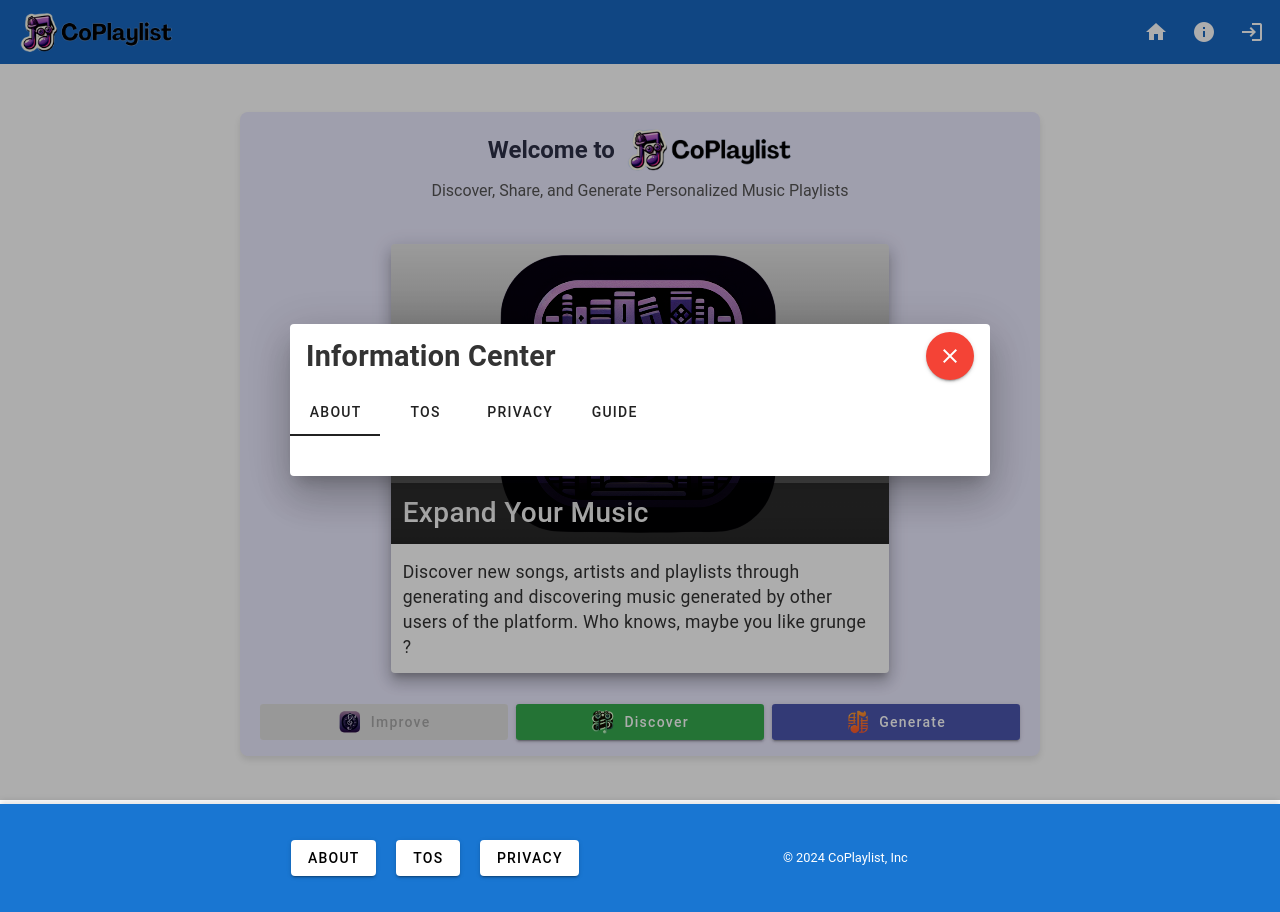
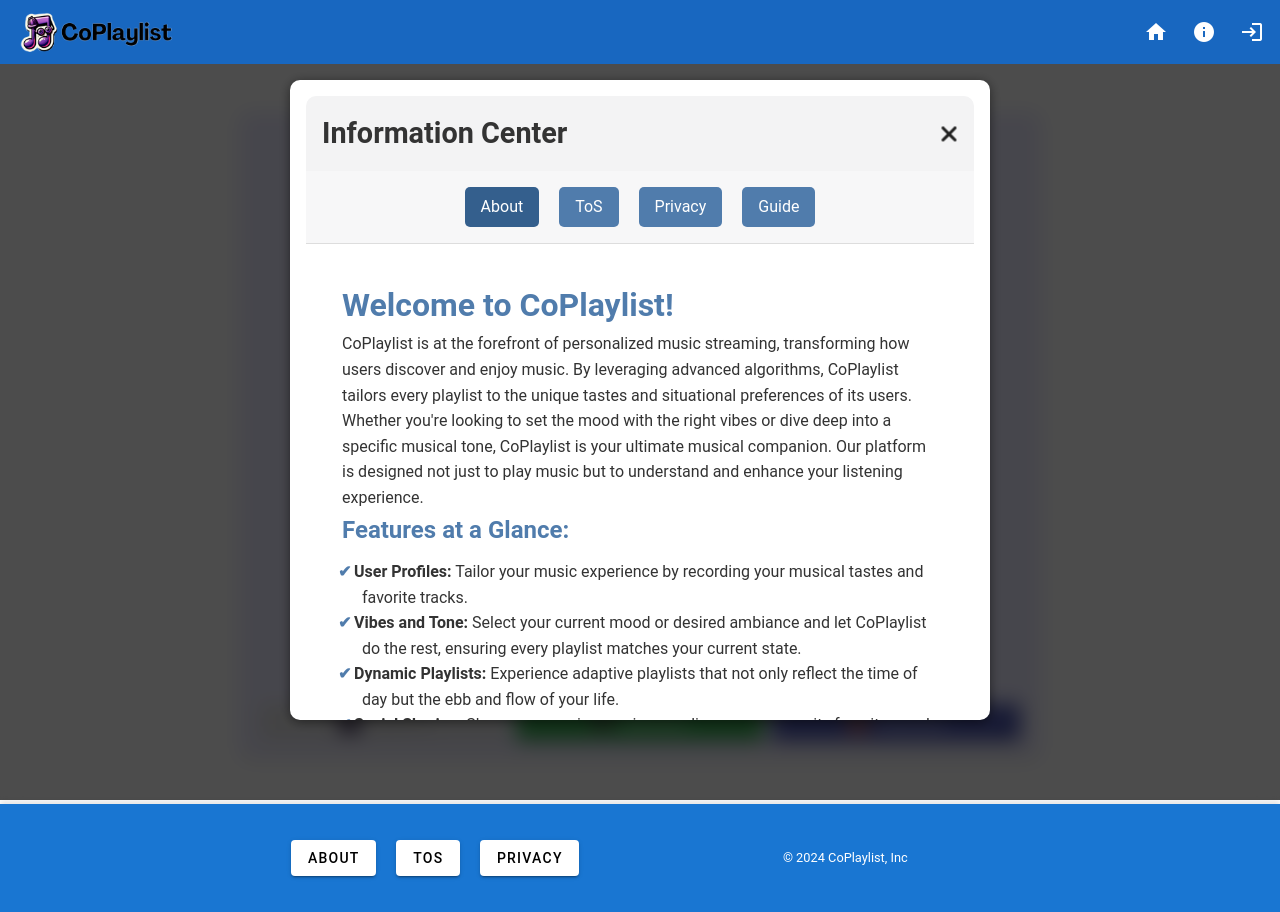
Before and after one commit to WuTangLan1/coplaylist, a Vue app: page / in a window 1280 px wide. Both pictures are taken after a click on the button 1204 px from the left and 32 px from the top of the page. Before the commit the page ends 800 px from the top, so only its background shows below. Built offline with nearby package versions, Linux system fonts and the light colour scheme; no server answers.

Commit message:
merge and push

```diff
--- a/src/components/homeDir/info-section/infoModal.vue
+++ b/src/components/homeDir/info-section/infoModal.vue
@@ -1,6 +1,5 @@
-<!-- src/components/homeDir/infoModal.vue -->
+<!-- src\components\homeDir\infoModal.vue -->
 <script>
-import { ref } from 'vue';
 import AboutSection from './aboutSection.vue';
 import TosSection from './tosSection.vue';
 import PrivacySection from './privacySection.vue';
@@ -14,83 +13,140 @@ export default {
     PrivacySection,
     PromptGuideSection
   },
-  emits: ['closeModal', 'update:currentComponent'],
-  setup(props, { emit }) {
-    const dialog = ref(true);
-    const components = [
-      { name: 'About', component: 'AboutSection' },
-      { name: 'ToS', component: 'TosSection' },
-      { name: 'Privacy', component: 'PrivacySection' },
-      { name: 'Guide', component: 'PromptGuideSection' }
-    ];
-
-    function closeModal() {
-      dialog.value = false;
-      emit('closeModal');
+  data() {
+    return {
+      components: [
+        { name: 'About', component: 'AboutSection' },
+        { name: 'ToS', component: 'TosSection' },
+        { name: 'Privacy', component: 'PrivacySection' },
+        { name: 'Guide', component: 'PromptGuideSection' }
+      ]
+    };
+  },
+  methods: {
+    closeModal() {
+      this.$emit('closeModal');
+    },
+    changeComponent(componentName) {
+      this.$emit('update:currentComponent', componentName);
     }
-
-    function changeComponent(componentName) {
-      emit('update:currentComponent', componentName);
-    }
-
-    return {
-      dialog,
-      components,
-      closeModal,
-      changeComponent
-    };
   }
 };
 </script>
 
 <template>
-  <v-dialog v-model="dialog" persistent max-width="700px">
-    <v-card>
-      <v-card-title class="d-flex align-center">
-        <span class="headline">Information Center</span>
-        <v-spacer></v-spacer>
-        <v-btn icon @click="closeModal" class="close-btn">
-          <v-icon>mdi-close</v-icon>
-        </v-btn>
-      </v-card-title>
-
-      <v-tabs centered :model-value="currentComponent" @update:model-value="changeComponent">
-        <v-tab v-for="item in components" :key="item.name" @click="changeComponent(item.component)">
+  <div class="modal-backdrop" @click.self="closeModal">
+    <div class="modal">
+      <div class="modal-header">
+        <h2 class="modal-title">Information Center</h2>
+        <font-awesome-icon icon="times" class="close-icon" @click="closeModal" />
+      </div>
+      <div class="navigation">
+        <button v-for="item in components" :key="item.name" @click="changeComponent(item.component)" :class="{ active: currentComponent === item.component }">
           {{ item.name }}
-        </v-tab>
-      </v-tabs>
-
-      <v-card-text>
+        </button>
+      </div>
+      <div class="modal-body">
         <component :is="currentComponent"></component>
-      </v-card-text>
-    </v-card>
-  </v-dialog>
+      </div>
+    </div>
+  </div>
 </template>
 
 <style scoped>
-.headline {
+.modal-backdrop {
+  position: fixed;
+  top: 0;
+  left: 0;
+  width: 100%;
+  height: 100%;
+  background-color: rgba(0, 0, 0, 0.7);
+  backdrop-filter: blur(10px);
+  display: flex;
+  justify-content: center;
+  align-items: center;
+  z-index: 500;
+}
+
+.modal {
+  background: white;
+  padding: 1rem;
+  border-radius: 10px;
+  width: 90%;
+  max-width: 700px;
+  max-height: 80vh;
+  overflow: hidden;
+  box-shadow: 0 2px 12px rgba(0, 0, 0, 0.5);
+  animation: dropAnimation 0.5s ease-in-out forwards;
+  position: relative;
+}
+
+@keyframes dropAnimation {
+  0% {
+    transform: translateY(-100%);
+    opacity: 0;
+  }
+  100% {
+    transform: translateY(0);
+    opacity: 1;
+  }
+}
+
+.modal-header {
+  display: flex;
+  justify-content: space-between;
+  align-items: center;
+  padding: 1rem;
+  background-color: #f3f3f4;
+  border-radius: 10px 10px 0 0;
+}
+
+.modal-title {
   font-size: 1.8rem;
   font-weight: bold;
   color: #333;
+  margin: 0;
 }
 
-
-.v-btn.icon {
-  padding: 0;
+.close-icon {
+  font-size: 1.5rem;
+  cursor: pointer;
 }
 
-.close-btn {
-  background-color: #f44336;
-  color: #ffffff;
-  border-radius: 50%;
-  min-width: 36px;
-  min-height: 36px;
+.navigation {
   display: flex;
   justify-content: center;
-  align-items: center;
+  padding: 1rem;
+  background-color: #f7f7f8;
+  border-bottom: 1px solid #ddd;
 }
 
-.close-btn:hover {
-  background-color: #d32f2f;
+.navigation button {
+  margin: 0 10px;
+  padding: 0.5rem 1rem;
+  background-color: #507cac;
+  color: white;
+  border: none;
+  border-radius: 5px;
+  cursor: pointer;
+  transition: background-color 0.3s;
+}
+
+.navigation button.active {
+  background-color: #345f8d;
+}
+
+.navigation button:hover {
+  background-color: #345f8d;
+}
+
+.modal-body {
+  padding: 1rem;
+  overflow-y: auto;
+  max-height: calc(80vh - 150px);
+}
+
+.info-icon {
+  height: 60px;
 }
 </style>
```
